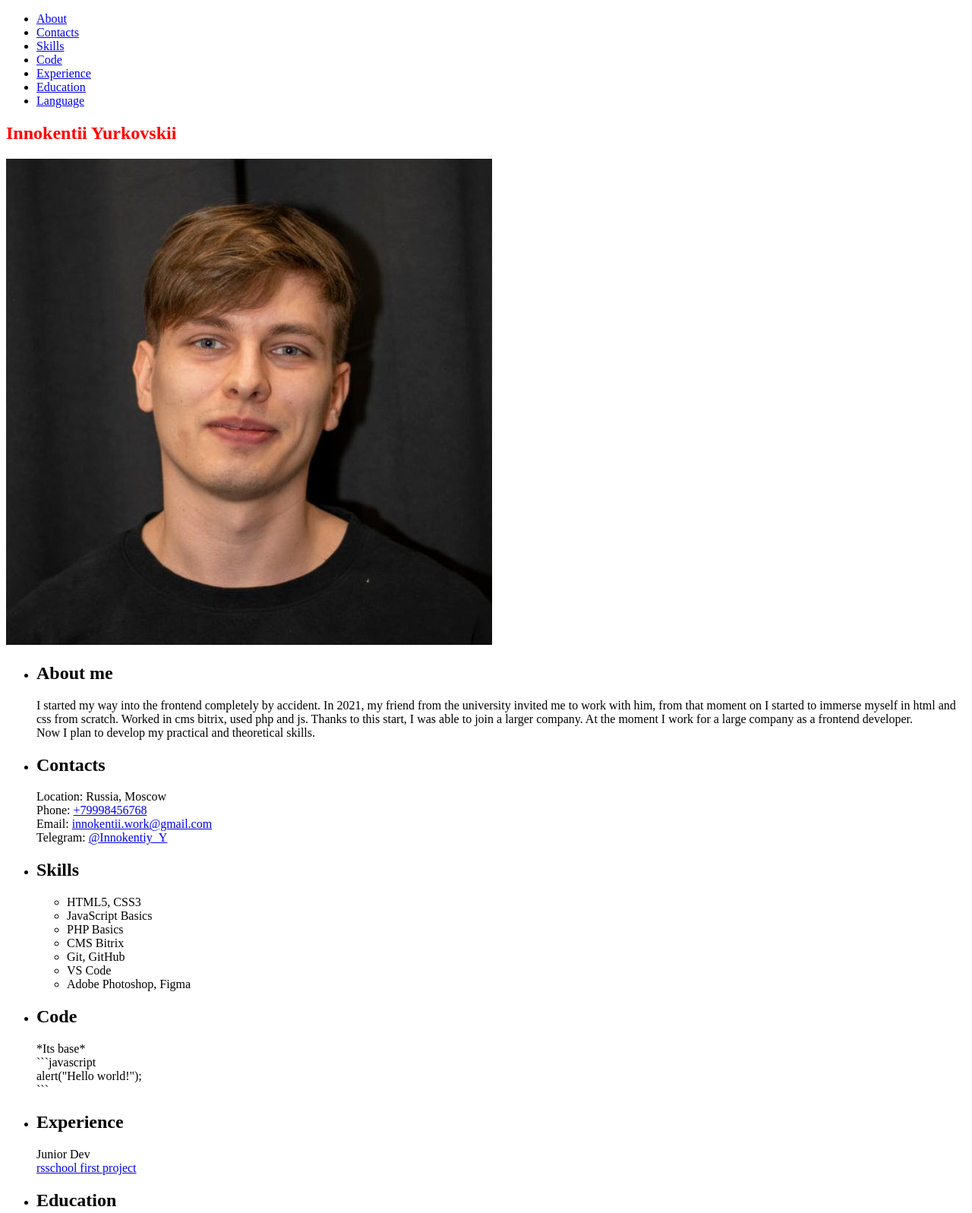
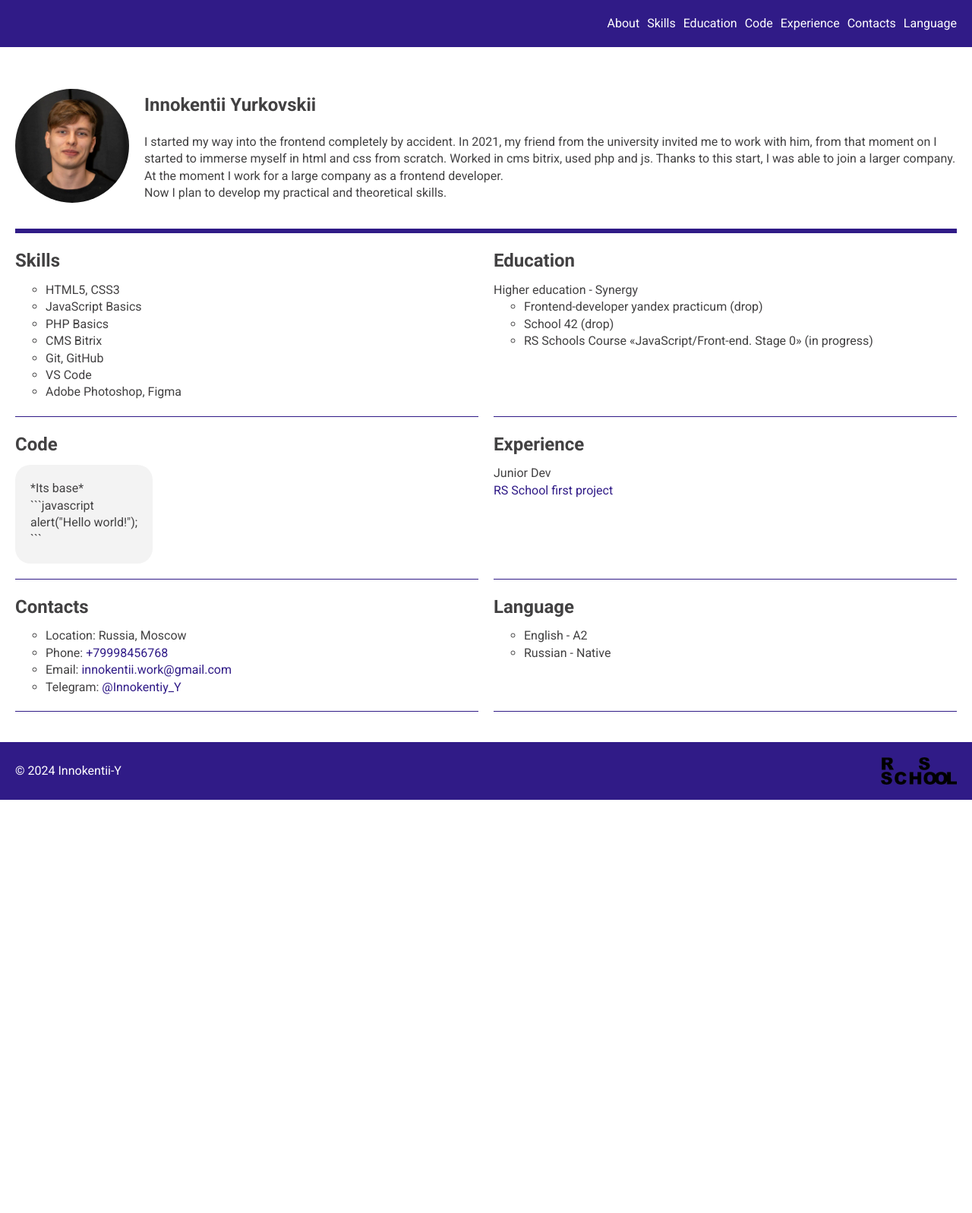
Before and after one commit to Innokentii-Y/rsschool-cv, a plain HTML site: page index.html in a window 1280 px wide. Shown: the top 1597 px of the page at 76% size. After the commit the page ends 1053 px from the top, so only its background shows below. Drawn offline with Linux system fonts and the light colour scheme.

Commit message:
feat: add css

````diff
--- a/index.html
+++ b/index.html
@@ -5,82 +5,75 @@
   <meta http-equiv="X-UA-Compatible" content="IE=edge">
   <meta name="viewport" content="width=device-width, initial-scale=1.0">
   <title>Innokentii-Y CV</title>
+  <link rel="preconnect" href="https://fonts.googleapis.com">
+  <link rel="preconnect" href="https://fonts.gstatic.com" crossorigin>
+  <link href="https://fonts.googleapis.com/css2?family=Roboto:ital,wght@0,100;0,300;0,400;0,500;0,700;0,900;1,100;1,300;1,400;1,500;1,700;1,900&display=swap" rel="stylesheet">
   <link rel="stylesheet" href="./style.css">
 </head>
 <body>
   <header class="header">
+    <div class="container">
       <nav class="header__menu">
-      <ul>
+        <ul class="list header__list">
           <li>
-          <a href="#about">
+            <a href="#name" class="link header__link">
               About
             </a>
           </li>
           <li>
-          <a href="#contacts">
+            <a href="#skills" class="link header__link">
+              Skills
+            </a>
+          </li>
+          <li>
+            <a href="#education" class="link header__link">
+              Education
+            </a>
+          </li>
+          <li>
+            <a href="#code" class="link header__link">
+              Code
+            </a>
+          </li>
+          <li>
+            <a href="#experience" class="link header__link">
+              Experience
+            </a>
+          </li>
+          <li>
+            <a href="#contacts" class="link header__link">
               Contacts
             </a>
           </li>
           <li>
-          <a href="#skills">
-            Skills
-          </a>
-        </li>
-        <li>
-          <a href="#code">
-            Code
-          </a>
-        </li>
-        <li>
-          <a href="#experience">
-            Experience
-          </a>
-        </li>
-        <li>
-          <a href="#education">
-            Education
-          </a>
-        </li>
-        <li>
-          <a href="#language">
+            <a href="#language" class="link header__link">
               Language
             </a>
           </li>
         </ul>
       </nav>
+    </div>
   </header>
   <main class="main">
     <div class="container">
-      <section class="name">
+      <section class="name" id="name">
+        <div class="name__image-wrapper">
+          <img src="./assets/img/photo.jpg" alt="My photo" class="image">
+        </div>
+        <div class="name__text">
           <h1 class="title">Innokentii Yurkovskii</h1>
-        <img src="./assets/img/photo.jpg" alt="My photo">
-      </section>
-      <section class="about" id="about">
-        <ul class="about__list">
-          <li class="about__item">
-            <h2 class="about__title">About me</h2>
-            <p class="about__text">
+          <p>
             I started my way into the frontend completely by accident. In 2021, my friend from the university invited me to work with him, from that moment on I started to immerse myself in html and css from scratch. Worked in cms bitrix, used php and js. Thanks to this start, I was able to join a larger company. At the moment I work for a large company as a frontend developer.
             <br>
             Now I plan to develop my practical and theoretical skills.
           </p>
-          </li>
-          <li class="about__item" id="contacts">
-            <h2 class="about__title">Contacts</h2>
-            <p class="about__text">
-              Location: Russia, Moscow
-              <br>
-              Phone: <a href="tel:+79998456768" title="phone">+79998456768</a>
-              <br>
-              Email: <a href="mailto:innokentii.work@gmail.com" title="mail">innokentii.work@gmail.com</a>
-              <br>
-              Telegram: <a href="https://t.me/Innokentiy_Y" title="telegram">@Innokentiy_Y</a>
-            </p>
-          </li>
+        </div>
+      </section>
+      <section class="about" id="about">
+        <ul class="list about__list">
           <li class="about__item" id="skills">
             <h2 class="about__title">Skills</h2>
-            <p class="about__text">
-              <ul>
+            <ul class="about__text">
               <li>HTML5, CSS3</li>
               <li>JavaScript Basics</li>
               <li>PHP Basics</li>
@@ -89,11 +82,22 @@
               <li>VS Code</li>
               <li>Adobe Photoshop, Figma</li>
             </ul>
-            </p>
+          </li>
+          <li class="about__item" id="education">
+            <h2 class="about__title">Education</h2>
+            <div class="about__text">
+              Higher education - Synergy
+              <br>
+              <ul>
+                <li>Frontend-developer yandex practicum (drop)</li>
+                <li>School 42 (drop)</li>
+                <li>RS Schools Course «JavaScript/Front-end. Stage 0» (in progress)</li>
+              </ul>
+            </div>
           </li>
           <li class="about__item" id="code">
             <h2 class="about__title">Code</h2>
-            <p class="about__text">
+            <p class="about__text about__text_type_code">
               *Its base*
               <br>
               ```javascript
@@ -108,41 +112,38 @@
             <p class="about__text">
               Junior Dev
               <br>
-              <a href="https://innokentii-y.github.io/rsschool-cv/" title="My first project">rsschool first project</a>
+              <a href="https://innokentii-y.github.io/rsschool-cv/" title="My first project" class="link">RS School first project</a>
             </p>
           </li>
-          <li class="about__item" id="education">
-            <h2 class="about__title">Education</h2>
-            <p class="about__text">
-              Higher education - Synergy
-              <br>
-              <ul>
-                <li>Frontend-developer yandex practicum (drop)</li>
-                <li>School 42 (drop)</li>
-                <li>RS Schools Course «JavaScript/Front-end. Stage 0» (in progress)</li>
+          <li class="about__item" id="contacts">
+            <h2 class="about__title">Contacts</h2>
+            <ul class="about__text">
+              <li>Location: Russia, Moscow</li>
+              <li>Phone: <a href="tel:+79998456768" title="phone" class="link">+79998456768</a></li>
+              <li>Email: <a href="mailto:innokentii.work@gmail.com" title="mail" class="link">innokentii.work@gmail.com</a></li>
+              <li>Telegram: <a href="https://t.me/Innokentiy_Y" title="telegram" class="link">@Innokentiy_Y</a></li>
             </ul>
-            </p>
           </li>
           <li class="about__item" id="language">
             <h2 class="about__title">Language</h2>
-            <p class="about__text">
-              <ul>
+            <ul class="about__text">
               <li>English - A2</li>
               <li>Russian - Native</li>
             </ul>
-            </p>
           </li>
         </ul>
       </section>
     </div>
   </main>
   <footer class="footer">
+    <div class="container footer__wrapper">
       <div class="footer__info">
-      © 2024 <a href="https://github.com/Innokentii-Y/" title="github">Innokentii-Y</a>
+        © 2024 <a href="https://github.com/Innokentii-Y/" title="github" class="link footer__link">Innokentii-Y</a>
       </div>
-    <a href="https://rs.school/courses/javascript-ru" title="rsschool">
-      <img src="./assets/img/logo.png" alt="Logo">
+      <a href="https://rs.school/courses/javascript-ru" title="rsschool" class="link footer__image-wrapper">
+        <img src="./assets/img/logo.png" alt="Logo" class="image">
       </a>
+    </div>
   </footer>
 </body>
 </html>
--- a/style.css
+++ b/style.css
@@ -1,3 +1,144 @@
-.title {
-	color: red;
+* {
+  box-sizing: border-box;
 }
+
+html {
+  font-family: "Roboto", sans-serif;
+  font-style: normal;
+  font-size: 16px;
+  line-height: 1.4;
+  color: #424142;
+  scroll-behavior: smooth;
+}
+
+body {
+  margin: 0;
+  min-height: 100vh;
+  display: grid;
+  grid-template-rows: max-content auto max-content;
+  min-width: 375px;
+}
+
+.header, .footer {
+  background: #301b87;
+  color: #fff;
+}
+
+.list {
+  list-style-type: none;
+  margin: 0;
+  padding: 0;
+}
+
+.link {
+  color: #301b87;
+  text-decoration: none;
+  transition: .2s ease-in-out opacity;
+}
+
+.link:hover {
+  opacity: .8;
+}
+
+.image {
+  display: block;
+  object-fit: cover;
+  width: 100%;
+  height: auto;
+  max-width: 100%;
+  max-height: 100%;
+}
+
+.header__list {
+  padding: 20px 0;
+  display: flex;
+  max-width: max-content;
+  margin-left: auto;
+  gap: 10px;
+}
+
+.header__link {
+  color: #fff
+}
+
+.main {
+  padding: 40px 0;
+}
+
+.container {
+  max-width: 1440px;
+  margin: 0 auto;
+  padding: 0 20px;
+}
+
+.name {
+  display: flex;
+  align-items: center;
+  justify-content: center;
+  gap: 20px;
+  padding-bottom: 20px;
+  margin-bottom: 20px;
+  border-bottom: 6px solid #301b87;
+}
+
+.name__image-wrapper {
+  width: 150px;
+  height: 150px;
+  min-width: 150px;
+  min-height: 150px;
+  border-radius: 50%;
+  overflow: hidden;
+  transition: 1s ease transform;
+}
+
+.name__image-wrapper:hover {
+  transform: rotate(360deg);
+}
+
+.about__list {
+  display: grid;
+  grid-template-columns: repeat(2, 1fr);
+  grid-auto-rows: auto;
+  gap: 20px;
+}
+
+.about__item {
+  border-bottom: 1px solid #301b87;
+  padding-bottom: 20px;
+}
+
+.about__title {
+  margin: 0 0 10px;
+}
+
+.about__text {
+  margin: 0;
+}
+
+.about__text_type_code {
+  overflow: hidden;
+  padding: 20px;
+  background: #f3f3f3;
+  border-radius: 20px;
+  max-width: max-content;
+}
+
+.footer {
+  padding: 20px 0;
+}
+
+.footer__wrapper {
+  display: flex;
+  justify-content: space-between;
+  align-items: center;
+  gap: 20px;
+}
+
+.footer__link {
+  color: #fff;
+}
+
+.footer__image-wrapper {
+  display: block;
+  width: 100px;
+}
````
Lines whose indentation alone changed are shown as unchanged.
